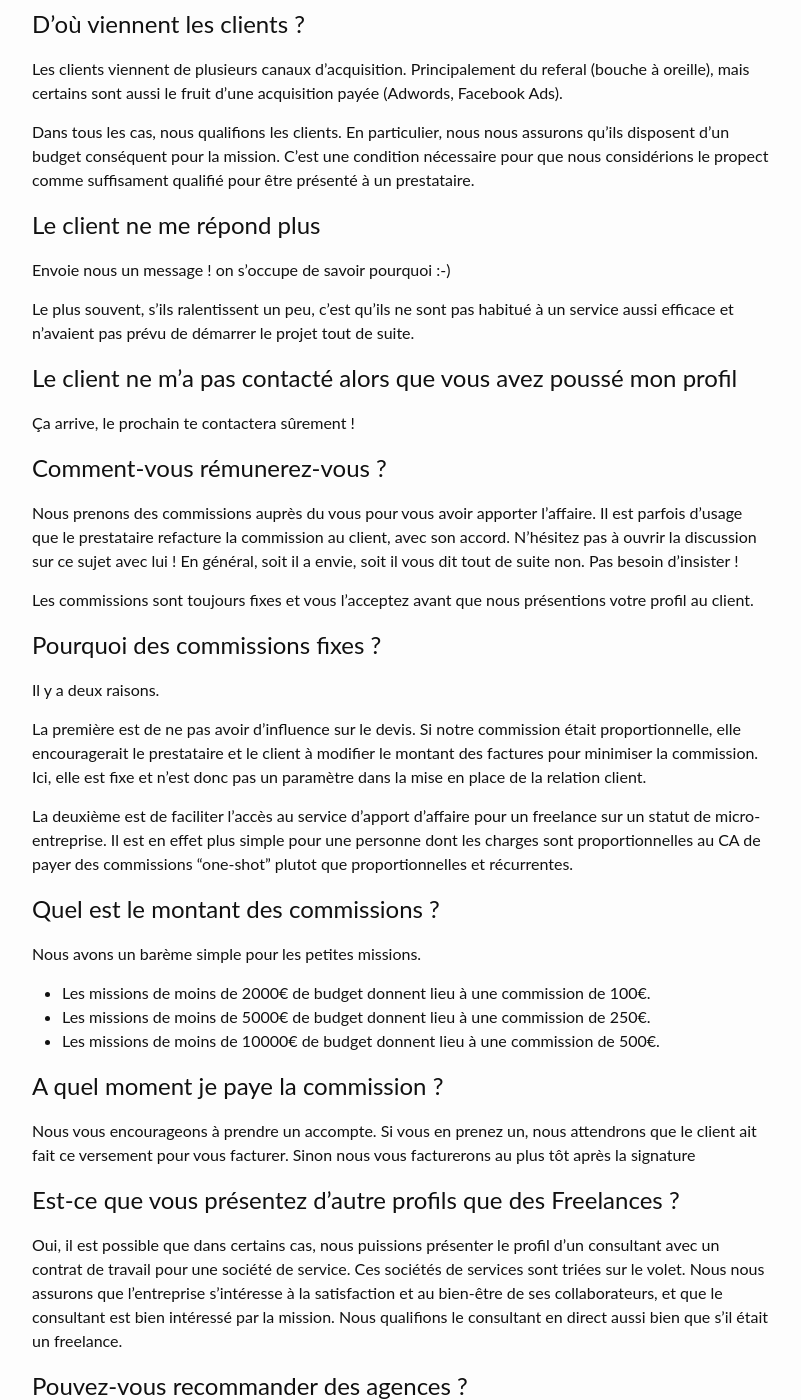
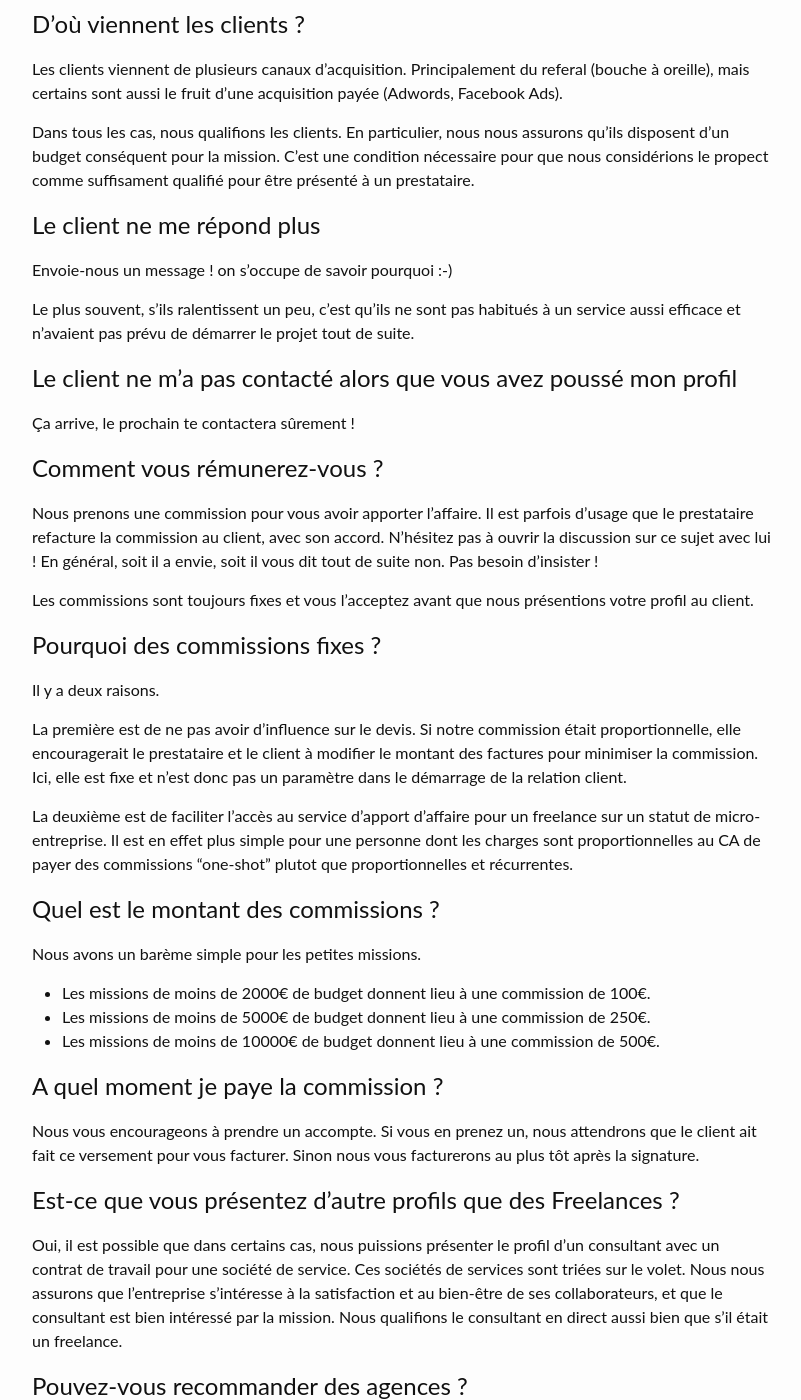
Before and after one commit to jechercheundev/faq, a Jekyll site: the page built from freelance.md, in a window 1280 px wide and 1400 px high, scrolled down 1064 px. Shown: the whole window, without its empty margins (238-1039 px from the left). Built offline with Jekyll 4.4.1, drawn with Linux system fonts in a browser that asks for light colours; some of the changed text lies outside the part shown.

Commit message:
Fixer des typos

```diff
--- a/freelance.md
+++ b/freelance.md
@@ -6,7 +6,7 @@ title: Je suis Freelance
 
 ## Comment être référencé ?
 
-Nous ne sommes pas un annuaire, mais on est sympas. Envoies un mail à hello@jechercheundev.fr, on fera connaissance
+Nous ne sommes pas un annuaire, mais on est sympas. Envoies un mail à [hello@jechercheundev.fr](mailto:hello@jechercheundev.fr), on fera connaissance.
 
 ## Mais qu'est-ce que c'est alors ?
 
@@ -32,7 +32,7 @@ La majorité des freelances sont content de payer la commission parce qu'ils ont
 
 ## Comment être sûr de ne pas rater une offre ?
 
-Followez le compte twitter @jechercheundev ! Nous y publions différentes annonces. N'hésitez pas à nous contacter dans la foulée pour nous faire savoir que vous disponibles et intéressés !
+Followez le compte twitter [@jechercheundev](https://twitter.com/jechercheundev) ! Nous y publions différentes annonces. N'hésitez pas à nous contacter dans la foulée pour nous faire savoir que vous disponibles et intéressés !
 
 ## D'où viennent les clients ?
 
@@ -42,17 +42,17 @@ Dans tous les cas, nous qualifions les clients. En particulier, nous nous assuro
 
 ## Le client ne me répond plus
 
-Envoie nous un message ! on s'occupe de savoir pourquoi :-)
+Envoie-nous un message ! on s'occupe de savoir pourquoi :-)
 
-Le plus souvent, s'ils ralentissent un peu, c'est qu'ils ne sont pas habitué à un service aussi efficace et n'avaient pas prévu de démarrer le projet tout de suite.
+Le plus souvent, s'ils ralentissent un peu, c'est qu'ils ne sont pas habitués à un service aussi efficace et n'avaient pas prévu de démarrer le projet tout de suite.
 
 ## Le client ne m'a pas contacté alors que vous avez poussé mon profil
 
 Ça arrive, le prochain te contactera sûrement !
 
-## Comment-vous rémunerez-vous ?
+## Comment vous rémunerez-vous ?
 
-Nous prenons des commissions auprès du vous pour vous avoir apporter l'affaire. Il est parfois d'usage que le prestataire refacture la commission au client, avec son accord. N'hésitez pas à ouvrir la discussion sur ce sujet avec lui ! En général, soit il a envie, soit il vous dit tout de suite non. Pas besoin d'insister !
+Nous prenons une commission pour vous avoir apporter l'affaire. Il est parfois d'usage que le prestataire refacture la commission au client, avec son accord. N'hésitez pas à ouvrir la discussion sur ce sujet avec lui ! En général, soit il a envie, soit il vous dit tout de suite non. Pas besoin d'insister !
 
 Les commissions sont toujours fixes et vous l'acceptez avant que nous présentions votre profil au client.
 
@@ -60,7 +60,7 @@ Les commissions sont toujours fixes et vous l'acceptez avant que nous présentio
 
 Il y a deux raisons.
 
-La première est de ne pas avoir d'influence sur le devis. Si notre commission était proportionnelle, elle encouragerait le prestataire et le client à modifier le montant des factures pour minimiser la commission. Ici, elle est fixe et n'est donc pas un paramètre dans la mise en place de la relation client.
+La première est de ne pas avoir d'influence sur le devis. Si notre commission était proportionnelle, elle encouragerait le prestataire et le client à modifier le montant des factures pour minimiser la commission. Ici, elle est fixe et n'est donc pas un paramètre dans le démarrage de la relation client.
 
 La deuxième est de faciliter l'accès au service d'apport d'affaire pour un freelance sur un statut de micro-entreprise. Il est en effet plus simple pour une personne dont les charges sont proportionnelles au CA de payer des commissions "one-shot" plutot que proportionnelles et récurrentes.
 
@@ -74,7 +74,7 @@ Nous avons un barème simple pour les petites missions.
 
 ## A quel moment je paye la commission ?
 
-Nous vous encourageons à prendre un accompte. Si vous en prenez un, nous attendrons que le client ait fait ce versement pour vous facturer. Sinon nous vous facturerons au plus tôt après la signature
+Nous vous encourageons à prendre un accompte. Si vous en prenez un, nous attendrons que le client ait fait ce versement pour vous facturer. Sinon nous vous facturerons au plus tôt après la signature.
 
 ## Est-ce que vous présentez d'autre profils que des Freelances ?
 
@@ -84,7 +84,7 @@ Oui, il est possible que dans certains cas, nous puissions présenter le profil
 
 Si cela correspond au besoin, nous devons le faire. Encore une fois, ces agences sont triées sur le volet. Nous avons pris le temps de rencontrer leurs collaborateurs, d'apprendre à les connaitre. Nous recommandons une agence parce qu'elle a une véritable valeur ajoutée qui la rend inimitable. Ces agences sont des coups de coeurs pour plusieurs raisons. Nous avons aimé la vision de l'entreprise. Nous avons apprécié la cohésion de l'équipe. Certaines agences sont très petites, et ressemblent plus à un groupe de Freelances. D'autres agences sont plus grandes, mais ont su grandir en gardant la valeur ajoutée de travailler ensemble.
 
-Nous avons également la possibilité de vous proposer des agences en "Offshore". Dans ce cas, nous avons aussi pris le temps de connaitre le prestataire. Et encore une fois, nous vous recommandons cette agence, pas parce que ses tarifs sont plus intéressants, mais parce que nous sommes convaincu que la qualité du travail et des livrables saura faire plus que vous combler. Nous avons voyagé et rencontré certaines de ces équipes !
+Nous avons également la possibilité de vous proposer des agences en "Offshore". Dans ce cas, nous avons aussi pris le temps de connaitre le prestataire. Et encore une fois, nous vous recommandons cette agence, pas parce que ses tarifs sont plus intéressants, mais parce que nous aimons leur travail. En voyagant, il arrive que l'on rencontre des équipes passionnées, qui livrent un travail de qualité. Et nous avons aussi envie de les recommander.
 
 ## Pourquoi ce n'est pas jeChercheUnDev qui facture la prestation ?
 
```
Also changed, not shown: client.md (+1 -1 lines).
